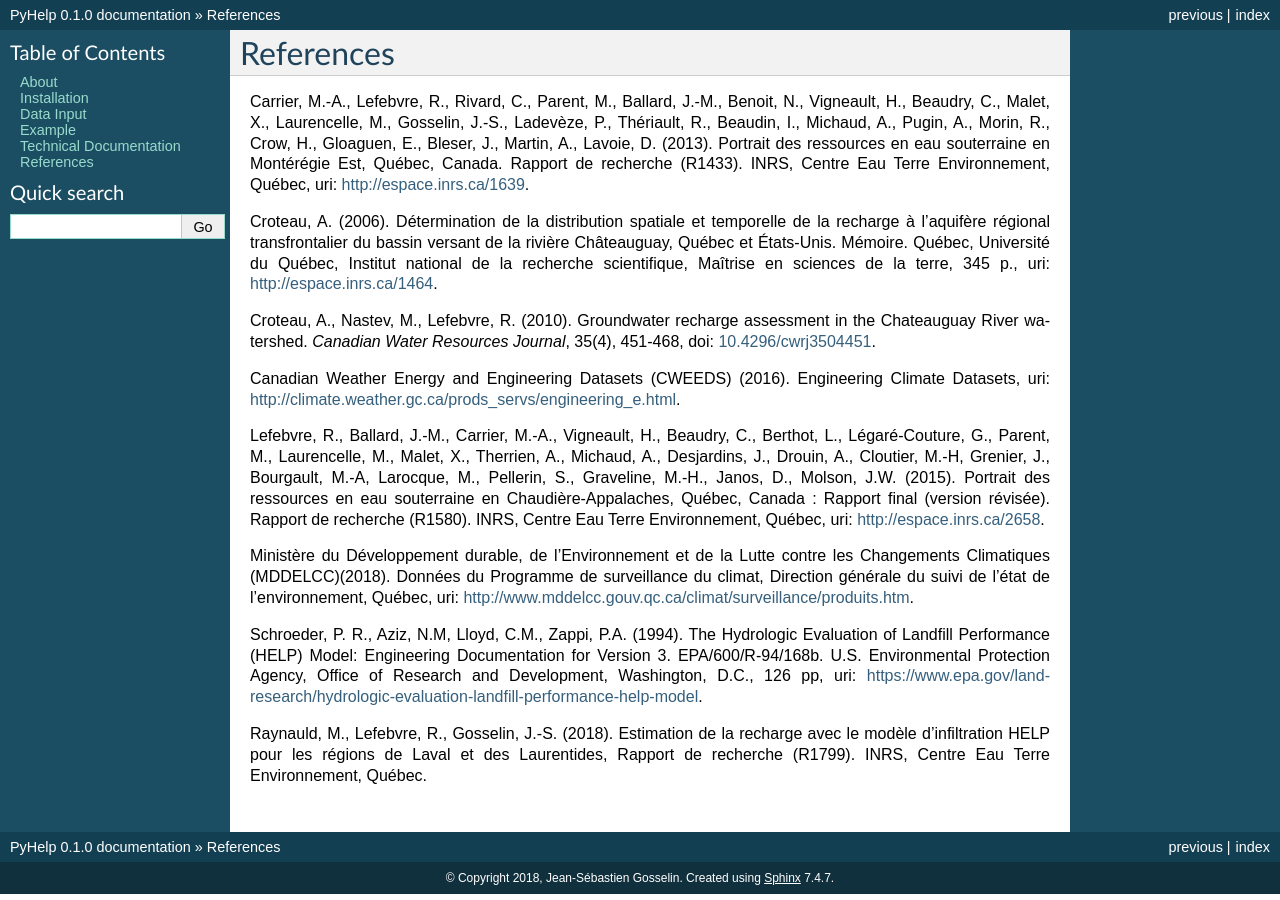
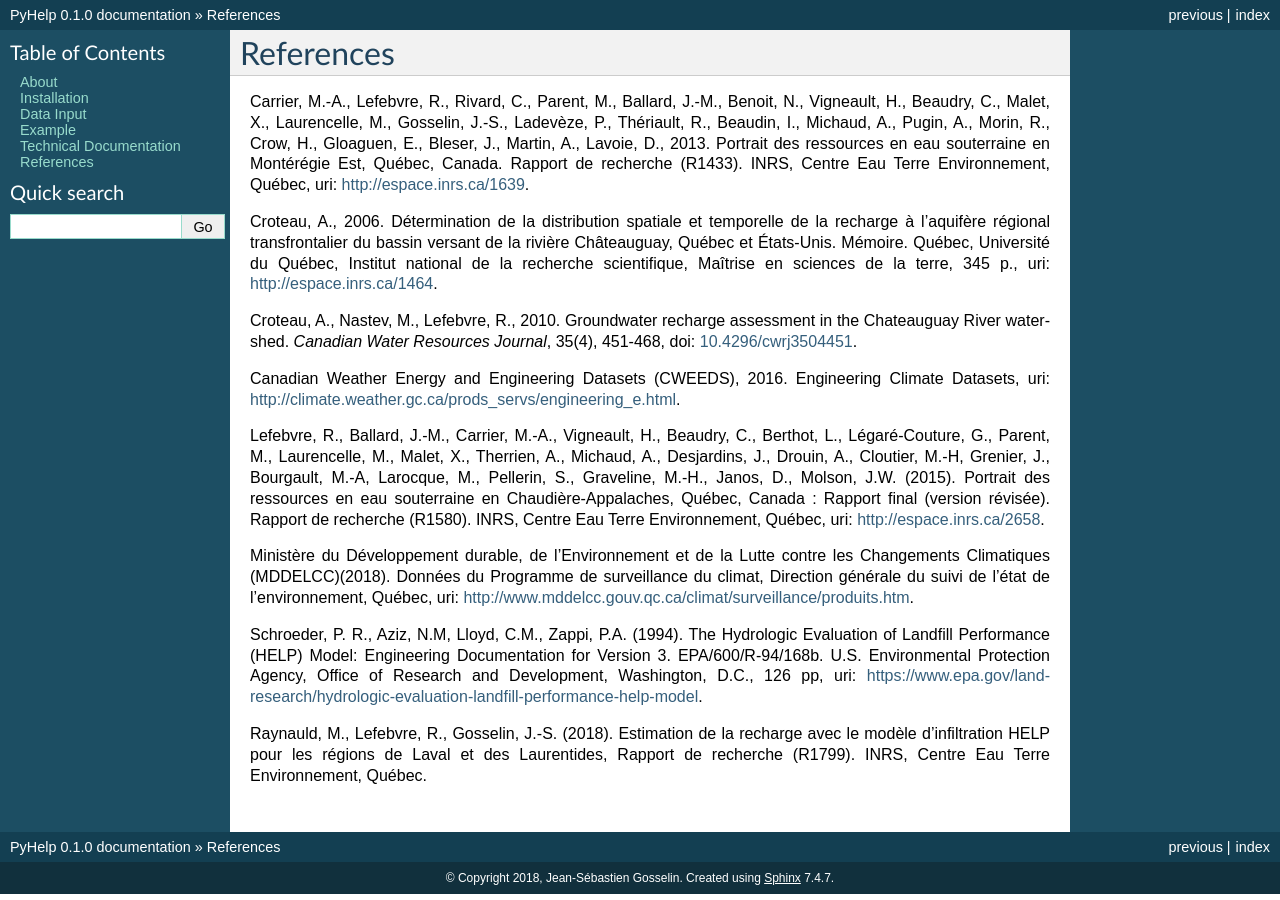
Before and after one commit to cgq-qgc/pyhelp, a Sphinx documentation site: the page built from docs/references.rst, in a window 1280 px wide. Built offline with Sphinx 7.4.7, drawn with Linux system fonts in a browser that asks for light colours; formulas are drawn with MathJax 3.

Commit message:
Change year format

```diff
--- a/docs/references.rst
+++ b/docs/references.rst
@@ -5,12 +5,12 @@ Carrier, M.-A., Lefebvre, R., Rivard, C., Parent, M., Ballard, J.-M.,
 Benoit, N., Vigneault, H., Beaudry, C., Malet, X., Laurencelle, M.,
 Gosselin, J.-S., Ladevèze, P., Thériault, R., Beaudin, I., Michaud, A.,
 Pugin, A., Morin, R., Crow, H., Gloaguen, E., Bleser, J., Martin, A.,
-Lavoie, D. (2013).
+Lavoie, D., 2013.
 Portrait des ressources en eau souterraine en Montérégie Est, Québec, Canada.
 Rapport de recherche (R1433). INRS, Centre Eau Terre Environnement, Québec,
 uri: `http://espace.inrs.ca/1639 <http://espace.inrs.ca/1639/>`_.
 
-Croteau, A. (2006).
+Croteau, A., 2006.
 Détermination de la distribution spatiale et temporelle de la recharge à
 l'aquifère régional transfrontalier du bassin versant de la rivière
 Châteauguay, Québec et États-Unis. Mémoire.
@@ -18,12 +18,12 @@ Québec, Université du Québec, Institut national de la recherche scientifique,
 Maîtrise en sciences de la terre, 345 p.,
 uri: `http://espace.inrs.ca/1464 <http://espace.inrs.ca/1464/>`_.
 
-Croteau, A., Nastev, M., Lefebvre, R. (2010).
+Croteau, A., Nastev, M., Lefebvre, R., 2010.
 Groundwater recharge assessment in the Chateauguay River watershed.
 *Canadian Water Resources Journal*, 35(4), 451-468,
 doi: `10.4296/cwrj3504451 <https://www.tandfonline.com/doi/abs/10.4296/cwrj3504451>`_.
 
-Canadian Weather Energy and Engineering Datasets (CWEEDS) (2016).
+Canadian Weather Energy and Engineering Datasets (CWEEDS), 2016.
 Engineering Climate Datasets,
 uri: `http://climate.weather.gc.ca/prods_servs/engineering_e.html <http://climate.weather.gc.ca/prods_servs/engineering_e.html>`_.
 
```
